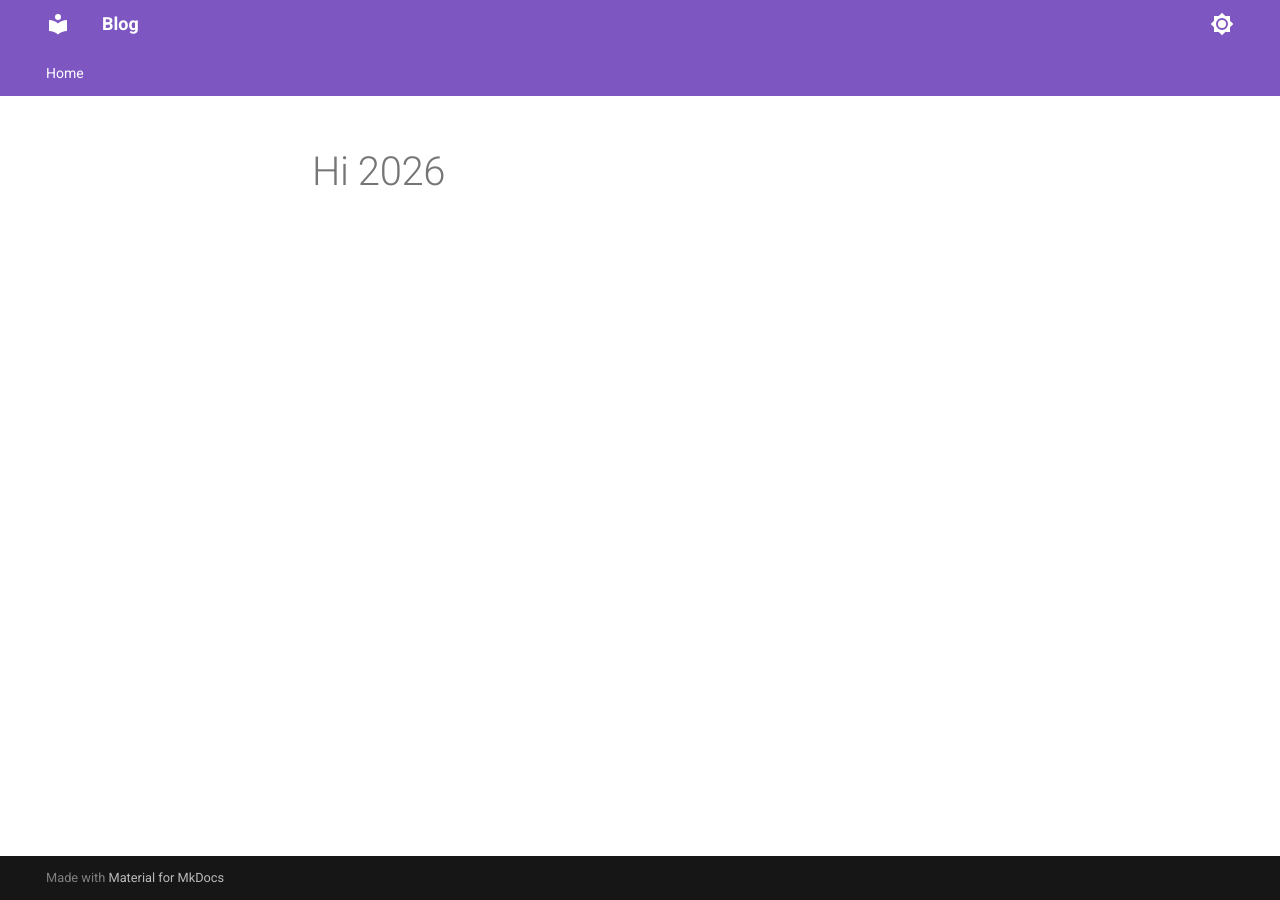
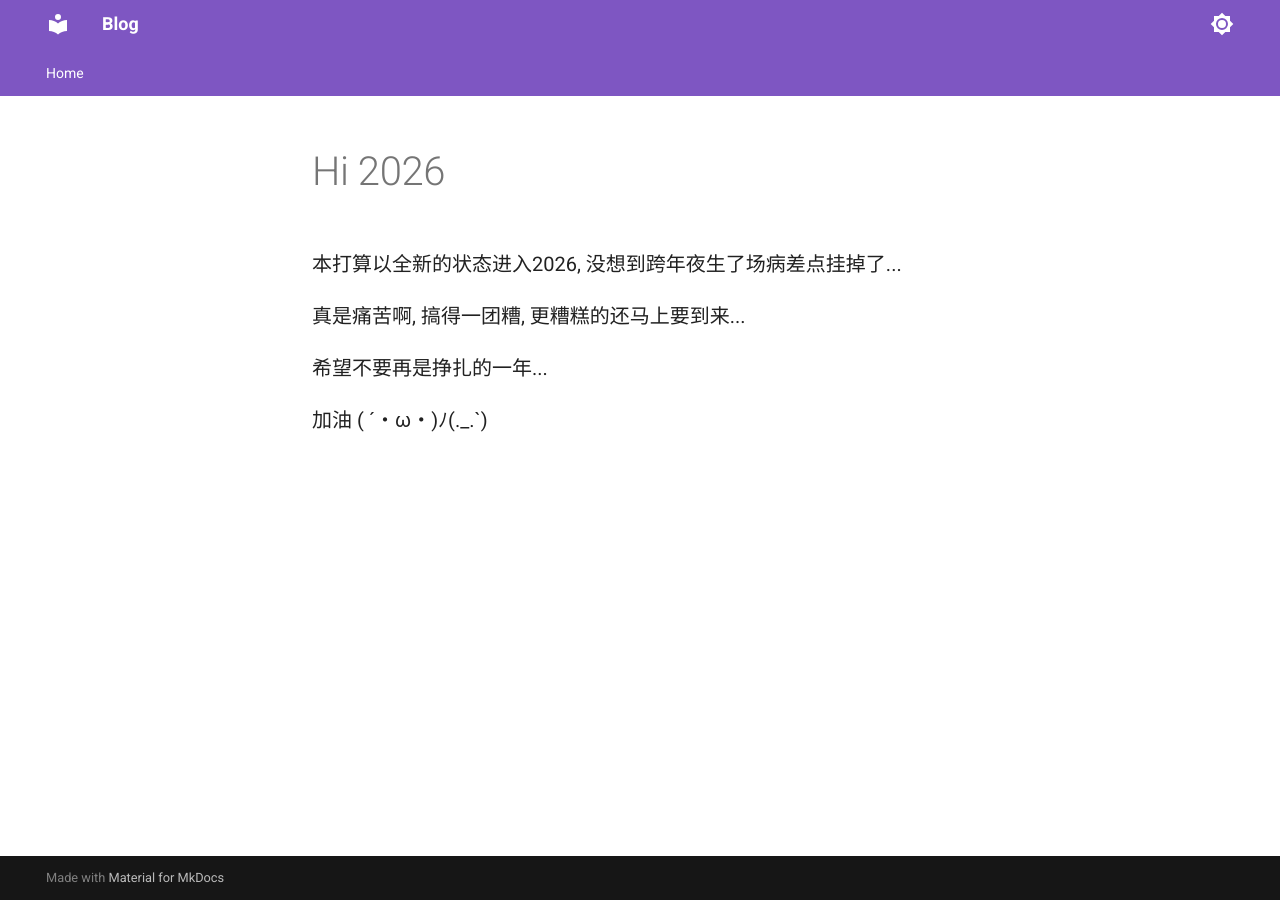
Before and after one commit to luoluokong10/luoluokong10.github.io, an MkDocs documentation site: the page built from docs/index.md, in a window 1280 px wide. Built offline with MkDocs 1.6.1 and Material for MkDocs 9.7.7, drawn with Linux system fonts in a browser that asks for light colours.

Commit message:
docs: update diary

```diff
--- a/docs/index.md
+++ b/docs/index.md
@@ -1,9 +1,18 @@
 ---
 home: true
 template: home.html
+created: 2025-12-31
 hidden:
     - navigation
     - toc
 ---
 
 # Hi 2026
+
+本打算以全新的状态进入2026, 没想到跨年夜生了场病差点挂掉了...
+
+真是痛苦啊, 搞得一团糟, 更糟糕的还马上要到来...
+
+希望不要再是挣扎的一年...
+
+加油 ( ´・ω・)ﾉ(._.`)
```
